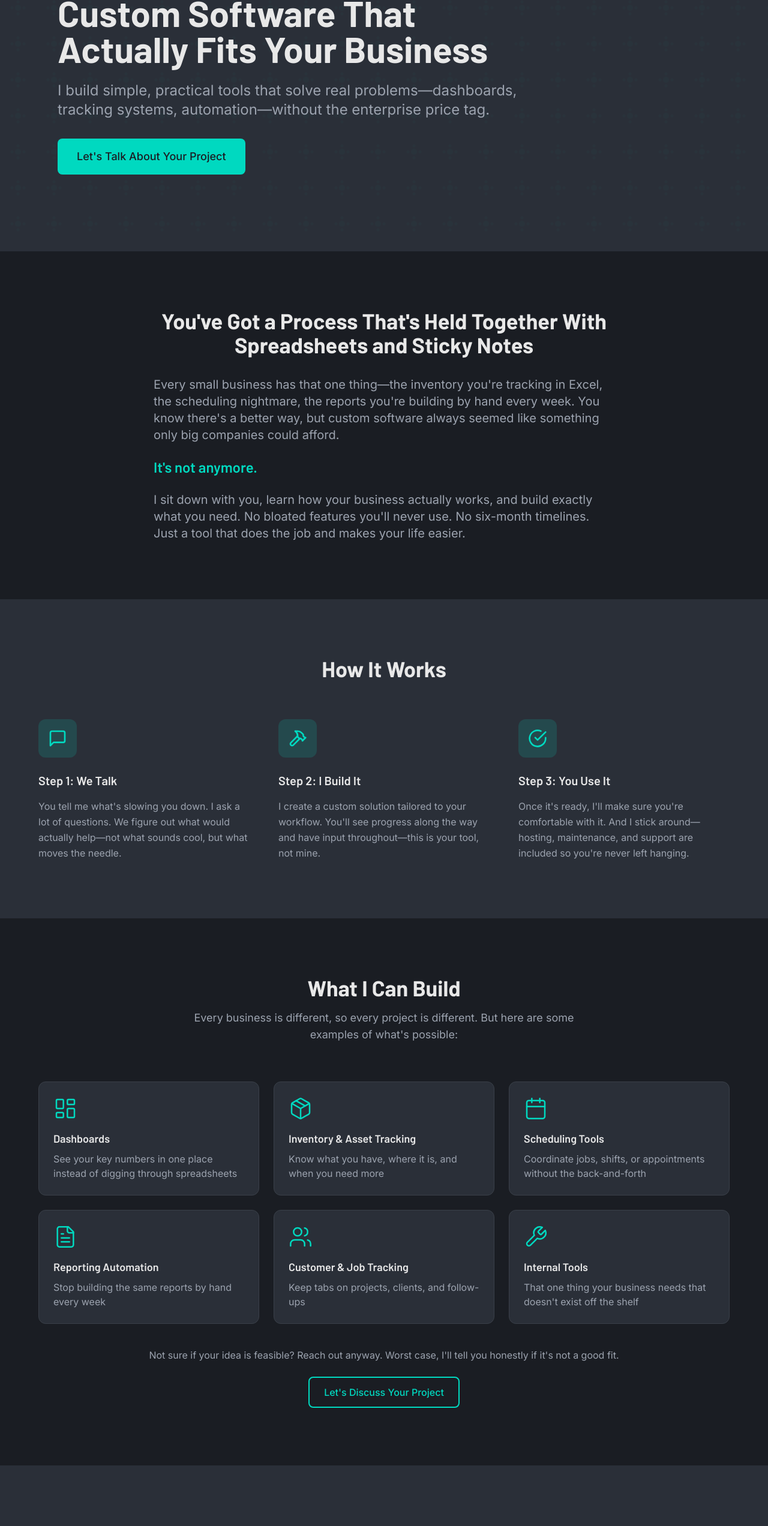
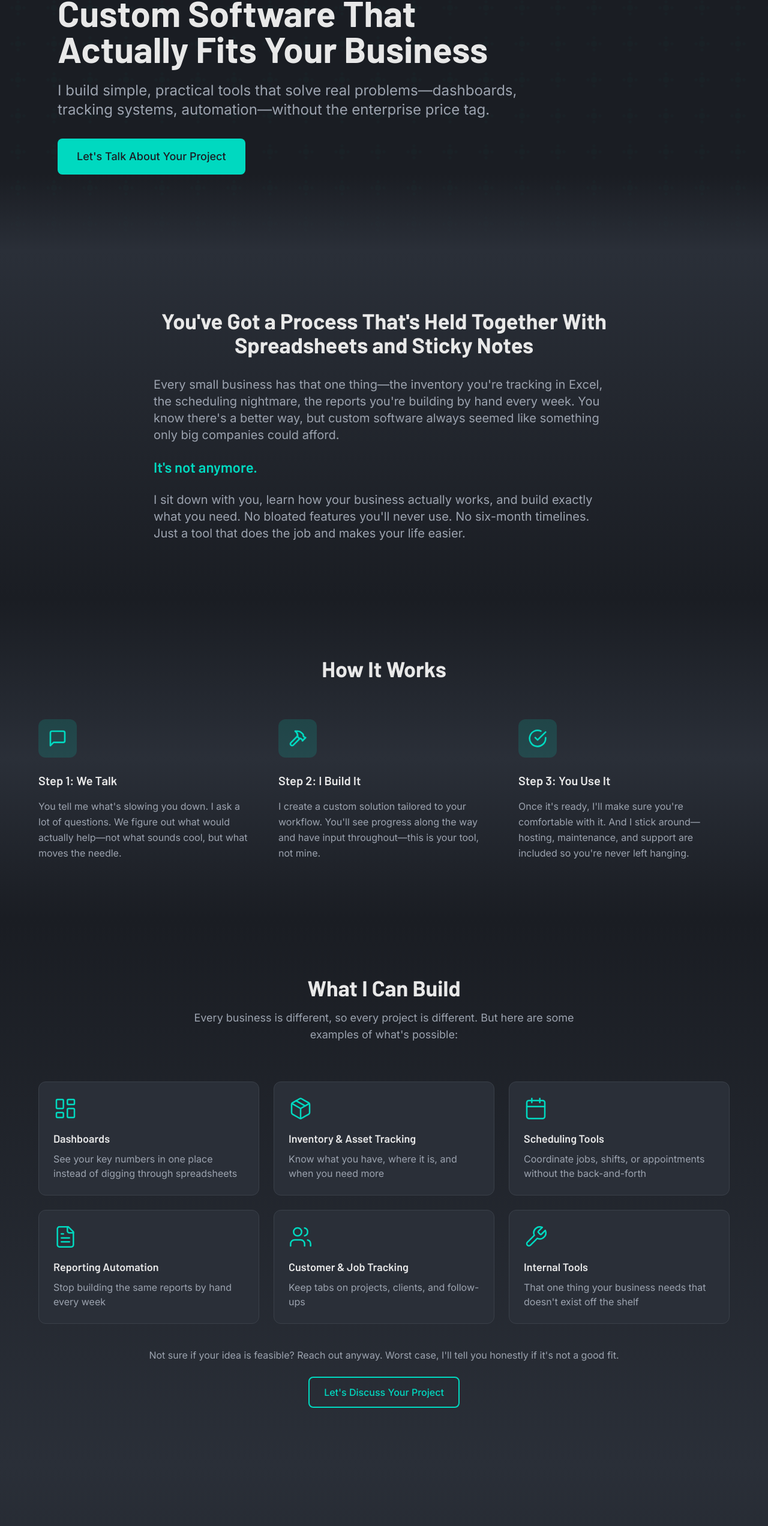
Before and after one commit to Codykilpatrick/cogwork-solutions, a Next.js app: page / in a window 1280 px wide. Shown: the part 218-2762 px from the top of the page at 60% size. Built offline with nearby package versions, Linux system fonts and the light colour scheme.

Commit message:
Update style

```diff
--- a/app/about/page.tsx
+++ b/app/about/page.tsx
@@ -1,5 +1,4 @@
 import { Metadata } from 'next'
-import SectionWrapper from '@/components/SectionWrapper'
 import Button from '@/components/Button'
 import { Anchor, Code, Cog, ArrowRight } from 'lucide-react'
 
@@ -10,9 +9,12 @@ export const metadata: Metadata = {
 
 export default function AboutPage() {
   return (
-    <>
+    <div className="bg-theme-primary">
       {/* Hero Section */}
-      <section className="bg-theme-secondary">
+      <section
+        className="relative"
+        style={{ background: 'linear-gradient(to bottom, var(--bg-primary) 0%, var(--bg-secondary) 100%)' }}
+      >
         <div className="max-w-6xl mx-auto px-4 md:px-8 py-16 md:py-24">
           <h1 className="text-4xl md:text-5xl font-heading font-bold mb-4">
             About Cogwork Solutions
@@ -24,7 +26,11 @@ export default function AboutPage() {
       </section>
 
       {/* Main Content */}
-      <SectionWrapper variant="primary">
+      <section
+        className="section-padding relative"
+        style={{ background: 'linear-gradient(to bottom, var(--bg-secondary) 0%, var(--bg-primary) 100%)' }}
+      >
+        <div className="container-wide">
           <div className="max-w-3xl mx-auto">
             {/* Intro */}
             <div className="mb-12">
@@ -96,10 +102,15 @@ export default function AboutPage() {
               </p>
             </div>
           </div>
-      </SectionWrapper>
+        </div>
+      </section>
 
       {/* Values Section */}
-      <SectionWrapper variant="secondary">
+      <section
+        className="section-padding relative"
+        style={{ background: 'linear-gradient(to bottom, var(--bg-primary) 0%, var(--bg-secondary) 100%)' }}
+      >
+        <div className="container-wide">
           <div className="max-w-3xl mx-auto">
             <h2 className="text-2xl md:text-3xl font-heading font-bold mb-8 text-center">
               What I Believe
@@ -135,7 +146,8 @@ export default function AboutPage() {
               ))}
             </div>
           </div>
-      </SectionWrapper>
+        </div>
+      </section>
 
       {/* CTA Section */}
       <section
@@ -154,6 +166,6 @@ export default function AboutPage() {
           </Button>
         </div>
       </section>
-    </>
+    </div>
   )
 }
--- a/app/contact/page.tsx
+++ b/app/contact/page.tsx
@@ -1,5 +1,4 @@
 import { Metadata } from 'next'
-import SectionWrapper from '@/components/SectionWrapper'
 import ContactForm from '@/components/ContactForm'
 import { Mail, Clock } from 'lucide-react'
 
@@ -10,9 +9,12 @@ export const metadata: Metadata = {
 
 export default function ContactPage() {
   return (
-    <>
+    <div className="bg-theme-primary">
       {/* Hero Section */}
-      <section className="bg-theme-secondary">
+      <section
+        className="relative"
+        style={{ background: 'linear-gradient(to bottom, var(--bg-primary) 0%, var(--bg-secondary) 100%)' }}
+      >
         <div className="max-w-6xl mx-auto px-4 md:px-8 py-16 md:py-24">
           <h1 className="text-4xl md:text-5xl font-heading font-bold mb-4">
             Let&apos;s Figure This Out Together
@@ -26,7 +28,11 @@ export default function ContactPage() {
       </section>
 
       {/* Contact Form Section */}
-      <SectionWrapper variant="primary">
+      <section
+        className="section-padding relative"
+        style={{ background: 'linear-gradient(to bottom, var(--bg-secondary) 0%, var(--bg-primary) 100%)' }}
+      >
+        <div className="container-wide">
           <div className="grid lg:grid-cols-3 gap-12">
             {/* Sidebar */}
             <div className="lg:col-span-1 space-y-8">
@@ -96,7 +102,8 @@ export default function ContactPage() {
               <ContactForm />
             </div>
           </div>
-      </SectionWrapper>
-    </>
+        </div>
+      </section>
+    </div>
   )
 }
--- a/app/globals.css
+++ b/app/globals.css
@@ -88,6 +88,24 @@
     background-color: var(--bg-card);
   }
 
+  /* Gradient section backgrounds */
+  .bg-gradient-to-secondary {
+    background: linear-gradient(to bottom, var(--bg-primary) 0%, var(--bg-secondary) 100%);
+  }
+
+  .bg-gradient-to-primary {
+    background: linear-gradient(to bottom, var(--bg-secondary) 0%, var(--bg-primary) 100%);
+  }
+
+  .bg-gradient-primary-secondary-primary {
+    background: linear-gradient(
+      to bottom,
+      var(--bg-primary) 0%,
+      var(--bg-secondary) 50%,
+      var(--bg-primary) 100%
+    );
+  }
+
   .text-theme-primary {
     color: var(--text-primary);
   }
--- a/app/page.tsx
+++ b/app/page.tsx
@@ -18,9 +18,9 @@ import {
 
 export default function HomePage() {
   return (
-    <>
+    <div className="bg-theme-primary">
       {/* Hero Section */}
-      <section className="relative bg-theme-secondary overflow-hidden">
+      <section className="relative overflow-hidden">
         {/* Subtle cog background */}
         <div className="absolute inset-0 opacity-50">
           <div className="cog-pattern w-full h-full" />
@@ -40,10 +40,20 @@ export default function HomePage() {
             </Button>
           </div>
         </div>
+
+        {/* Gradient fade to next section */}
+        <div
+          className="absolute bottom-0 left-0 right-0 h-32 pointer-events-none"
+          style={{ background: 'linear-gradient(to bottom, transparent, var(--bg-secondary))' }}
+        />
       </section>
 
       {/* Problem / Solution Section */}
-      <SectionWrapper id="problem" variant="primary">
+      <section
+        className="section-padding relative"
+        style={{ background: 'linear-gradient(to bottom, var(--bg-secondary) 0%, var(--bg-primary) 100%)' }}
+      >
+        <div className="container-wide">
           <div className="max-w-3xl mx-auto text-center">
             <h2 className="text-3xl md:text-4xl font-heading font-bold mb-8">
               You&apos;ve Got a Process That&apos;s Held Together With Spreadsheets and Sticky Notes
@@ -67,10 +77,15 @@ export default function HomePage() {
               </p>
             </div>
           </div>
-      </SectionWrapper>
+        </div>
+      </section>
 
       {/* How It Works Section */}
-      <SectionWrapper id="how-it-works" variant="secondary">
+      <section
+        className="section-padding relative"
+        style={{ background: 'linear-gradient(to bottom, var(--bg-primary) 0%, var(--bg-secondary) 50%, var(--bg-primary) 100%)' }}
+      >
+        <div className="container-wide">
           <div className="text-center mb-12 md:mb-16">
             <h2 className="text-3xl md:text-4xl font-heading font-bold">
               How It Works
@@ -129,10 +144,15 @@ export default function HomePage() {
               </p>
             </div>
           </div>
-      </SectionWrapper>
+        </div>
+      </section>
 
       {/* What I Can Build Section */}
-      <SectionWrapper id="services" variant="primary">
+      <section
+        className="section-padding relative"
+        style={{ background: 'linear-gradient(to bottom, var(--bg-primary) 0%, var(--bg-secondary) 100%)' }}
+      >
+        <div className="container-wide">
           <div className="text-center mb-12 md:mb-16">
             <h2 className="text-3xl md:text-4xl font-heading font-bold mb-4">
               What I Can Build
@@ -196,10 +216,15 @@ export default function HomePage() {
               Let&apos;s Discuss Your Project
             </Button>
           </div>
-      </SectionWrapper>
+        </div>
+      </section>
 
       {/* Why Work With Me Section */}
-      <SectionWrapper id="why-me" variant="secondary">
+      <section
+        className="section-padding relative"
+        style={{ background: 'linear-gradient(to bottom, var(--bg-secondary) 0%, var(--bg-primary) 100%)' }}
+      >
+        <div className="container-wide">
           <div className="text-center mb-12 md:mb-16">
             <h2 className="text-3xl md:text-4xl font-heading font-bold">
               Why Work With Me
@@ -245,7 +270,8 @@ export default function HomePage() {
               </div>
             ))}
           </div>
-      </SectionWrapper>
+        </div>
+      </section>
 
       {/* CTA Section */}
       <section
@@ -265,6 +291,6 @@ export default function HomePage() {
           </Button>
         </div>
       </section>
-    </>
+    </div>
   )
 }
```
Lines whose indentation alone changed are shown as unchanged.
